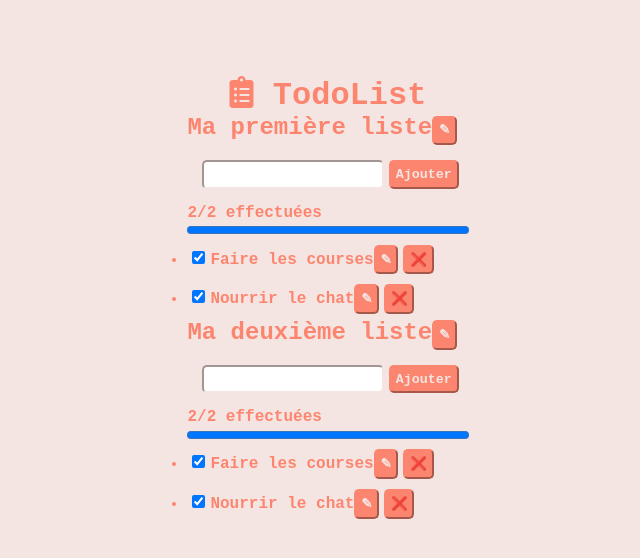
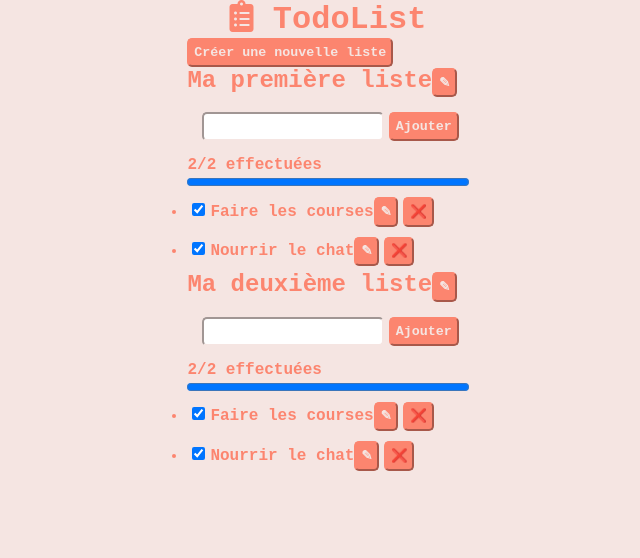
Before and after one commit to JulienT91/todolist, a React (Create React App) app: page / in a window 1280 px wide. Shown: the top 558 px of the page, without its empty margins (312-952 px from the left). Built offline with nearby package versions, Linux system fonts and the light colour scheme.

Commit message:
add button for add complete new list and modify css body height

```diff
--- a/src/App.css
+++ b/src/App.css
@@ -9,7 +9,6 @@
 
 body {
   background-color: #f5e5e2;
-  height: 600px;
   display: grid;
   align-items: center;
   place-content: center;
--- a/src/App.jsx
+++ b/src/App.jsx
@@ -45,11 +45,20 @@ function App() {
       setTodolists([...todoLists]);
     }
   }
+  function addList() {
+    const newList = {
+      id: nanoid(),
+      title: "Nouvelle liste",
+      tasks: [],
+    };
+    setTodolists([...todoLists, newList]);
+  }
   return (
     <main>
       <h1>
         <i className="fas fa-clipboard-list"></i> TodoList
       </h1>
+      <button onClick={addList}>Créer une nouvelle liste</button>
       {todoLists.map((todo) => (
         <TodoList key={todo.id} todo={todo} updateTodo={updateTodo} />
       ))}
```
